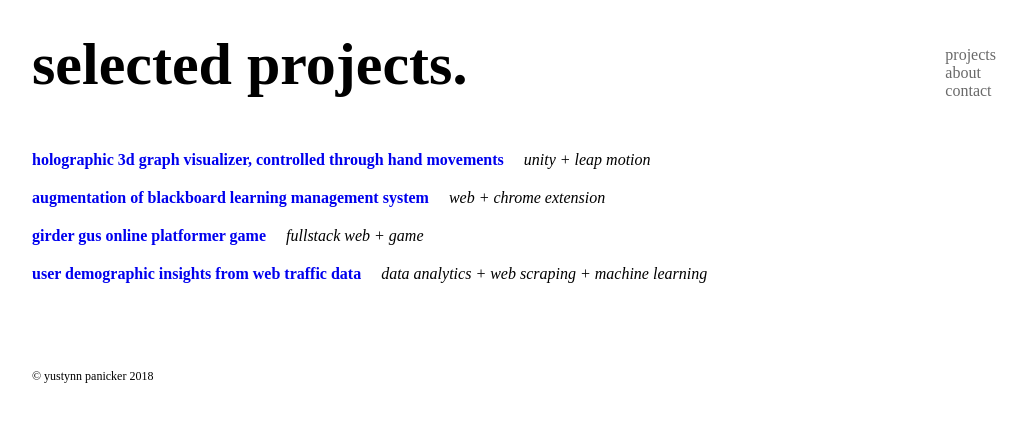
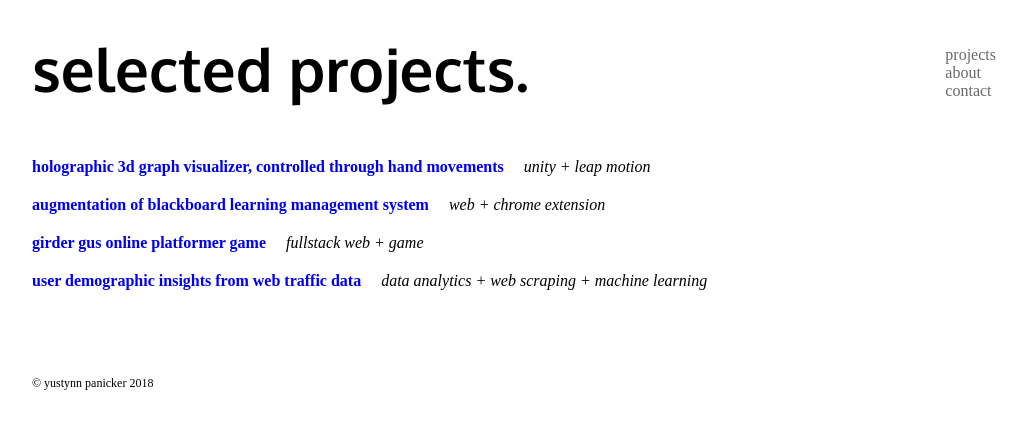
Before and after one commit to Yustynn/personal-site, a Jekyll site: the page built from projects.html, in a window 1280 px wide. Shown: the top 429 px of the page, without its empty margins (126-1153 px from the left). Built offline with Jekyll 4.4.1, drawn with Linux system fonts in a browser that asks for light colours; some web fonts are replaced.

Commit message:
Add fonts source

```diff
--- /dev/null
+++ b/_sass/_fonts.sass
@@ -0,0 +1 @@
+@import url('https://fonts.googleapis.com/css?family=Oxygen:400,700|Quattrocento')
--- a/_sass/index.sass
+++ b/_sass/index.sass
@@ -1,6 +1,7 @@
 @import 'global'
+@import 'variables'
+@import 'fonts'
 @import 'common/index'
 @import 'home'
 @import 'page'
 @import 'projects'
-@import 'variables'
```
